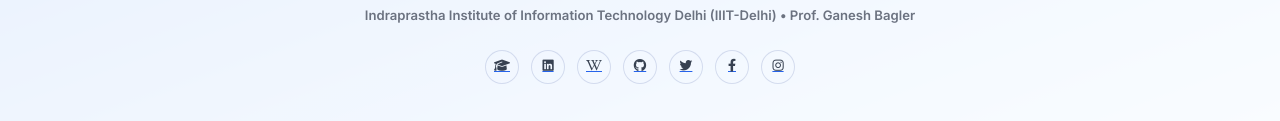
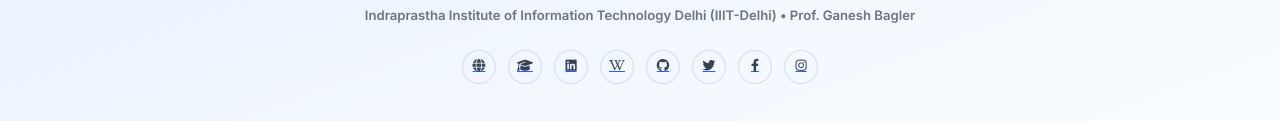
Before and after one commit to devyaansh-9/RecipeDB2-Frontend, a plain HTML site: page dist/index.html in a window 1280 px wide. Shown: the part 1993-2114 px from the top of the page. Drawn offline with Linux system fonts and the light colour scheme; no server answers; a web font is replaced by a local one.

Commit message:
UI: Add CoSyLab main website link with Globe icon to footer social links

```diff
--- a/dist/index.html
+++ b/dist/index.html
@@ -3132,6 +3132,7 @@
 
         <!-- Glowing Circular Social Links -->
         <div class="social-circle-row">
+          <a href="https://cosylab.iiitd.edu.in/" target="_blank" class="social-circle" title="CoSyLab Website"><i class="fa-solid fa-globe"></i></a>
           <a href="https://scholar.google.com/citations?hl=en&user=qyth_0QAAAAJ" target="_blank" class="social-circle" title="Google Scholar"><i class="fa-solid fa-graduation-cap"></i></a>
           <a href="https://in.linkedin.com/company/cosylab-iiitd" target="_blank" class="social-circle" title="LinkedIn"><i class="fa-brands fa-linkedin"></i></a>
           <a href="https://en.wikipedia.org/wiki/Ganesh_Bagler" target="_blank" class="social-circle" title="Wikipedia"><i class="fa-brands fa-wikipedia-w"></i></a>
```
